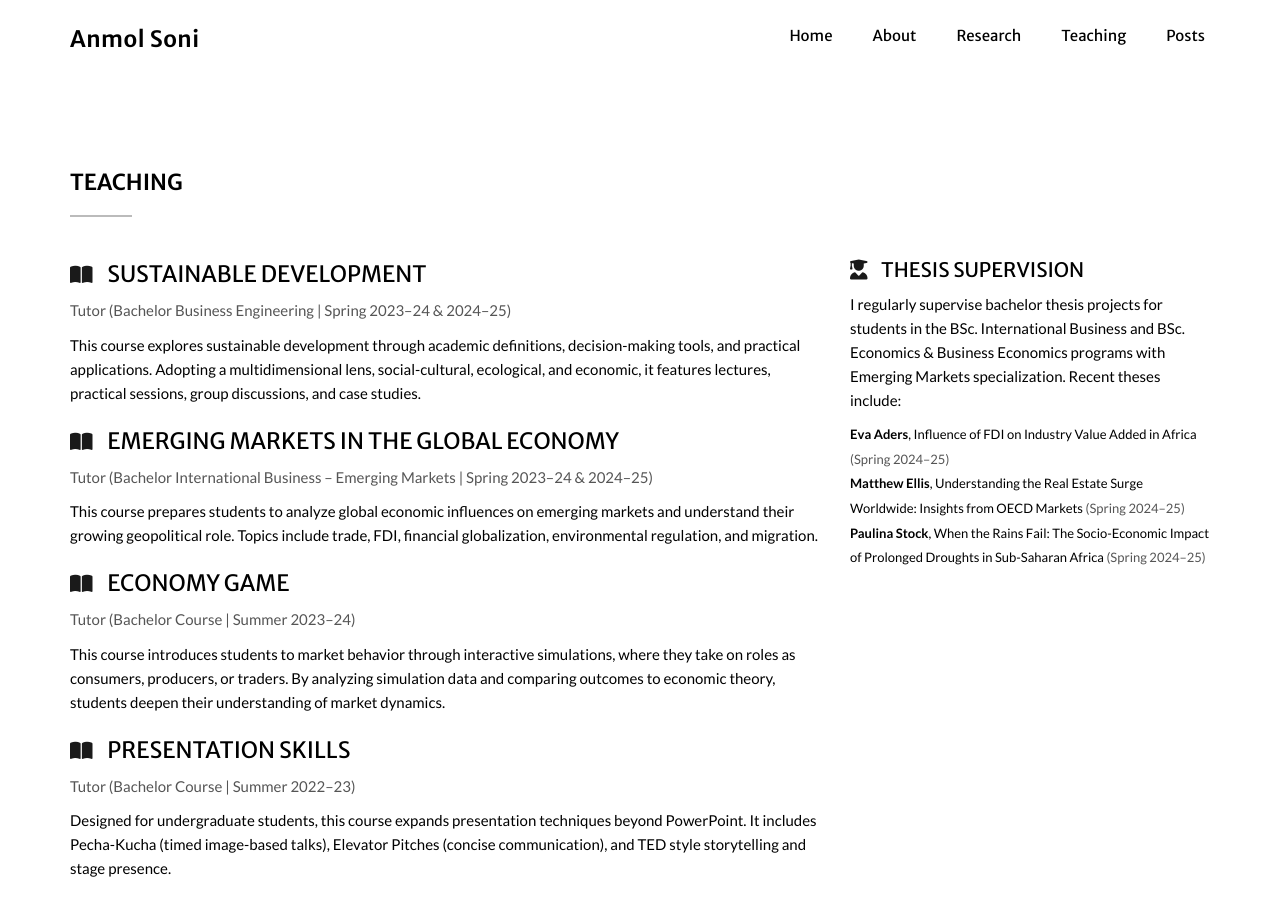
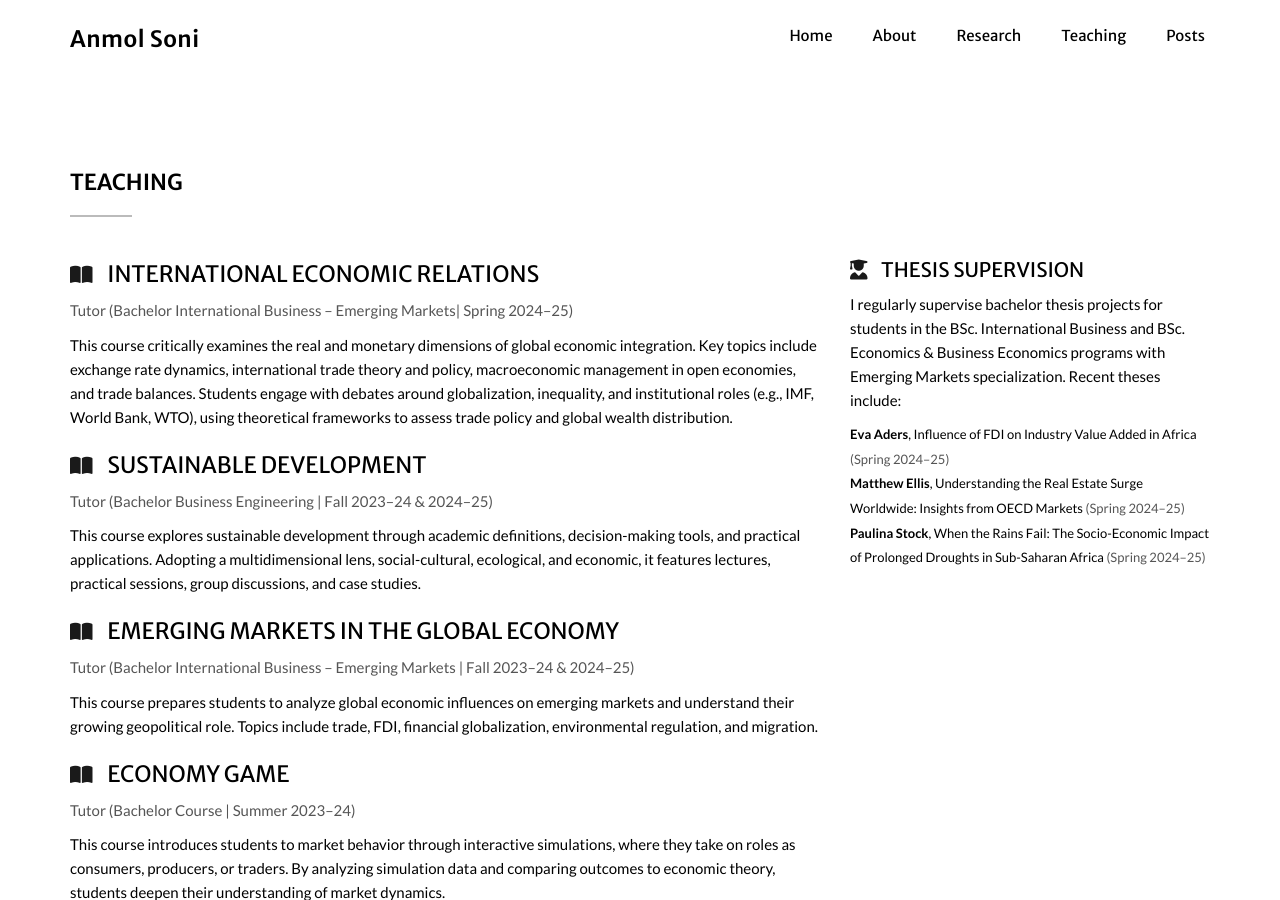
Before and after one commit to SoniAnmol/SoniAnmol.github.io, a Jekyll site: the page built from index.html, in a window 1280 px wide and 900 px high, scrolled down 2648 px. Built offline with Jekyll 4.4.1, drawn with Linux system fonts in a browser that asks for light colours; nearby versions of some CDN libraries; some web fonts are replaced.

Commit message:
updated courses on the teaching page

```diff
--- a/_includes/teaching.html
+++ b/_includes/teaching.html
@@ -13,15 +13,22 @@
         <!-- Course Cards -->
         <div class="teaching-card p-4 shadow-sm rounded bg-white mb-5">
           <h3><i class="fas fa-book-open course-icon"></i>
+            <a href="https://code.unimaas.nl/Code/Display?intCalendarID=30&intBAMA=1&SearchString=EBC1030" target="_blank" class="text-decoration-none">international Economic Relations</a></h3>
+          <p class="text-muted mb-2">Tutor (Bachelor International Business – Emerging Markets| Spring 2024–25)</p>
+          <p>This course critically examines the real and monetary dimensions of global economic integration. Key topics include exchange rate dynamics, international trade theory and policy, macroeconomic management in open economies, and trade balances. Students engage with debates around globalization, inequality, and institutional roles (e.g., IMF, World Bank, WTO), using theoretical frameworks to assess trade policy and global wealth distribution.</p>
+        </div>
+
+        <div class="teaching-card p-4 shadow-sm rounded bg-white mb-5">
+          <h3><i class="fas fa-book-open course-icon"></i>
             <a href="https://code.unimaas.nl/Code/Display?intCalendarID=30&intBAMA=1&SearchString=BENC2014" target="_blank" class="text-decoration-none">Sustainable Development</a></h3>
-          <p class="text-muted mb-2">Tutor (Bachelor Business Engineering | Spring 2023–24 & 2024–25)</p>
+          <p class="text-muted mb-2">Tutor (Bachelor Business Engineering | Fall 2023–24 & 2024–25)</p>
           <p>This course explores sustainable development through academic definitions, decision-making tools, and practical applications. Adopting a multidimensional lens, social-cultural, ecological, and economic, it features lectures, practical sessions, group discussions, and case studies.</p>
         </div>
 
         <div class="teaching-card p-4 shadow-sm rounded bg-white mb-5">
           <h3><i class="fas fa-book-open course-icon"></i>
             <a href="https://code.unimaas.nl/Code/Display?intCalendarID=30&intBAMA=1&SearchString=EBC2167" target="_blank" class="text-decoration-none">Emerging Markets in the Global Economy</a></h3>
-          <p class="text-muted mb-2">Tutor (Bachelor International Business – Emerging Markets | Spring 2023–24 & 2024–25)</p>
+          <p class="text-muted mb-2">Tutor (Bachelor International Business – Emerging Markets | Fall 2023–24 & 2024–25)</p>
           <p>This course prepares students to analyze global economic influences on emerging markets and understand their growing geopolitical role. Topics include trade, FDI, financial globalization, environmental regulation, and migration.</p>
         </div>
 
```
